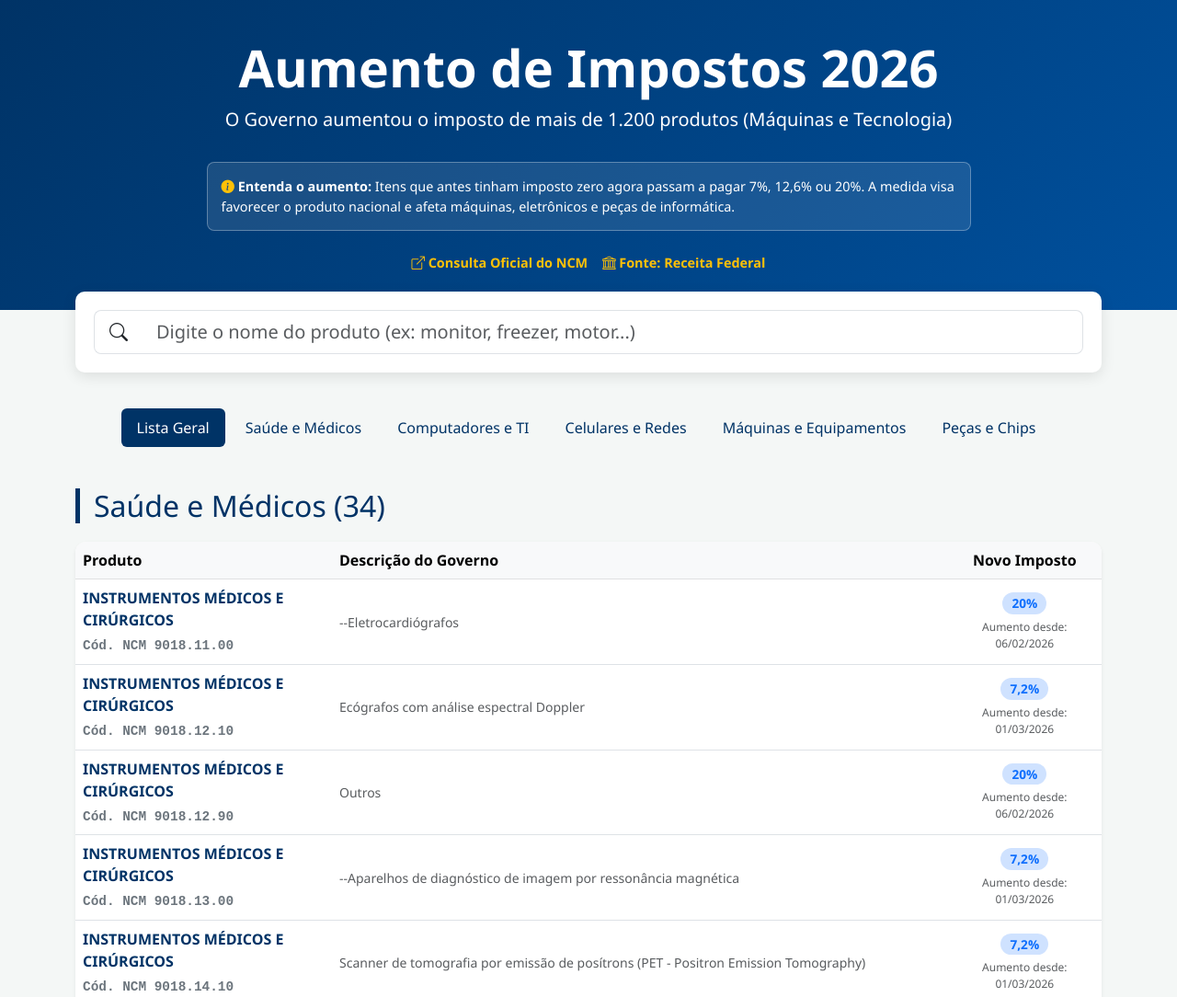
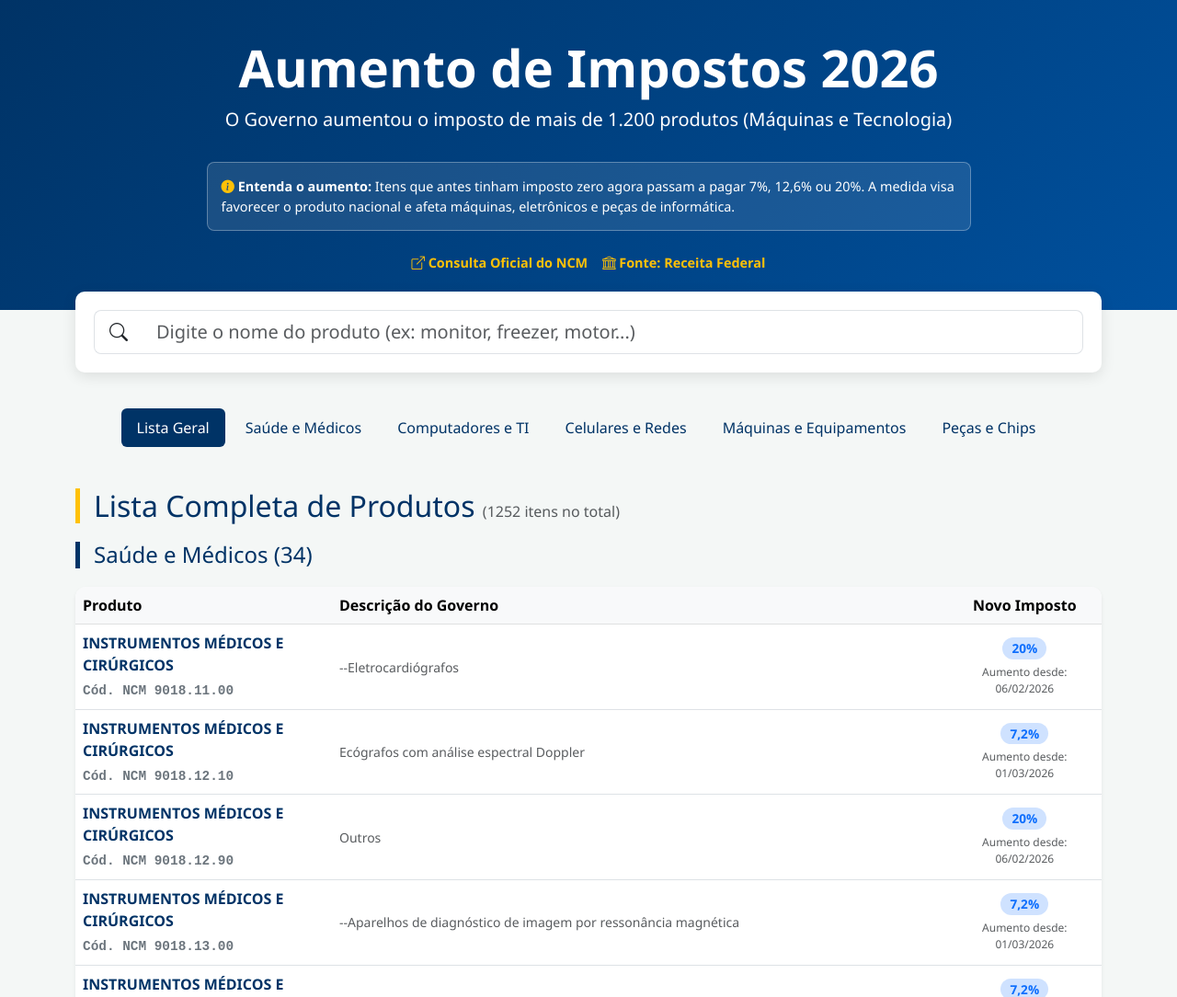
Before and after one commit to Brunomas1/Lista-Trasnparente, a plain HTML site: page index.html in a window 1280 px wide. Shown: the top 1084 px of the page at 92% size. Drawn offline with nearby package versions, Linux system fonts and the light colour scheme.

Commit message:
atualizacao

```diff
--- a/index.html
+++ b/index.html
@@ -132,14 +132,23 @@
             container.innerHTML = "";
             const categories = ["Médico", "TI", "Telecom", "Industrial", "Eletrônica", "Outros"];
 
+            // Lógica para o Título Geral
+            const itemsFiltradosPeloTermo = fullData.filter(i =>
+                (i['Descrição'] + i['NCM*']).toLowerCase().includes(term.toLowerCase())
+            );
+
+            if (catFilter === "all") {
+                const tituloGeral = document.createElement('h2');
+                tituloGeral.className = "category-title border-warning";
+                tituloGeral.style.borderColor = "#ffc107";
+                tituloGeral.innerHTML = `Lista Completa de Produtos <small class="text-muted" style="font-size: 1rem;">(${itemsFiltradosPeloTermo.length} itens no total)</small>`;
+                container.appendChild(tituloGeral);
+            }
+
             categories.forEach(cat => {
                 if (catFilter !== "all" && catFilter !== cat) return;
 
-                const items = fullData.filter(i => {
-                    const matchCat = getCategory(i) === cat;
-                    const matchSearch = (i['Descrição'] + i['NCM*']).toLowerCase().includes(term.toLowerCase());
-                    return matchCat && matchSearch;
-                });
+                const items = itemsFiltradosPeloTermo.filter(i => getCategory(i) === cat);
 
                 if (items.length === 0) return;
 
@@ -147,7 +156,7 @@
                 const displayName = NOMES_CATEGORIAS[cat] || cat;
 
                 section.innerHTML = `
-                    <h2 class="category-title">${displayName} (${items.length})</h2>
+                    <h3 class="category-title" style="font-size: 1.5rem; margin-top: 20px;">${displayName} (${items.length})</h3>
                     <div class="table-responsive shadow-sm mb-5">
                         <table class="table table-hover align-middle mb-0">
                             <thead class="table-light">
```
